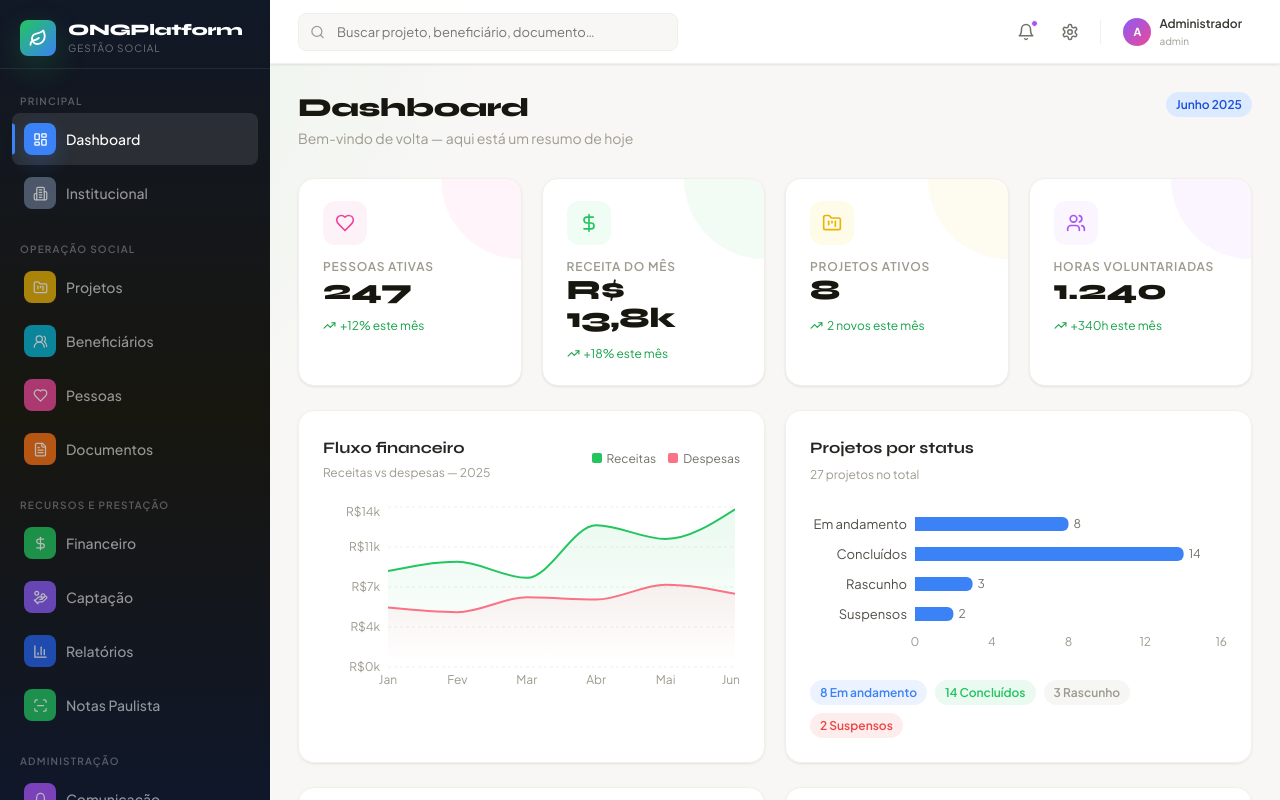
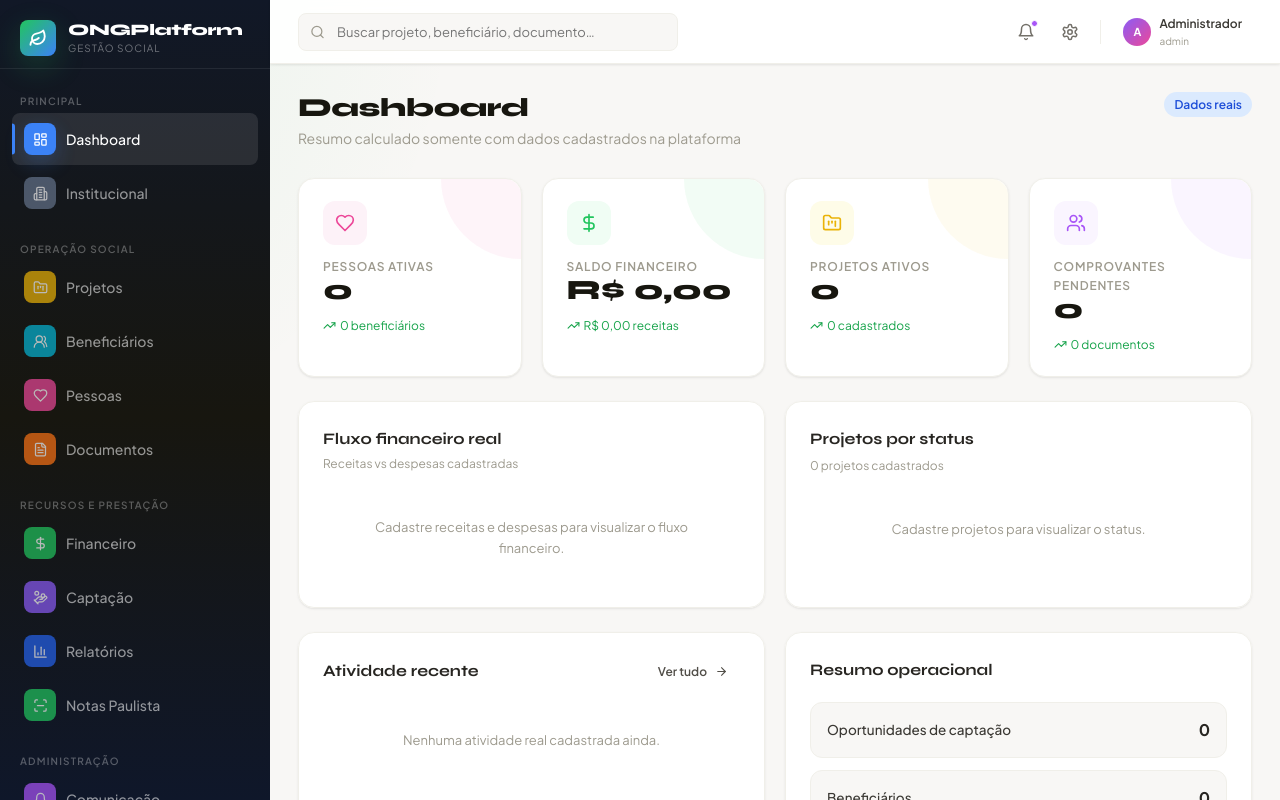
Before and after one commit to Klint-prog/ong-platform, a React (Vite) app: page / in a window 1280 px wide. Both pictures are taken after typing "name@example.com", "Sample123" into the empty fields and a click on the button "Entrar". Shown: the top 800 px of the page. Built offline with nearby package versions, Linux system fonts and the light colour scheme.

Commit message:
refactor: dashboard usar apenas dados persistidos reais

```diff
--- a/src/pages/dashboard/Dashboard.jsx
+++ b/src/pages/dashboard/Dashboard.jsx
@@ -1,204 +1,113 @@
 import { Users, DollarSign, FolderKanban, Heart, TrendingUp, TrendingDown, ArrowRight, CheckCircle2, Clock, AlertCircle } from 'lucide-react'
 import { AreaChart, Area, XAxis, YAxis, CartesianGrid, Tooltip, ResponsiveContainer, BarChart, Bar } from 'recharts'
+import { loadPessoas } from '../pessoas/pessoasStorage'
+import { carregarProjetos, statusConfig } from '../projetos/projetosData'
+import { listTransacoesStorage } from '../financeiro/transacoesStorage'
+import { listComprovantesStorage } from '../financeiro/comprovantesStorage'
+import { getOportunidades } from '../captacao/captacaoStorage'
+import { listarBeneficiarios } from '../beneficiarios/beneficiariosStorage'
+import { listarDocumentos } from '../documentos/documentosStorage'
 
-const fluxoMensal = [
-  { mes: 'Jan', receitas: 8400,  despesas: 5200 },
-  { mes: 'Fev', receitas: 9200,  despesas: 4800 },
-  { mes: 'Mar', receitas: 7800,  despesas: 6100 },
-  { mes: 'Abr', receitas: 12400, despesas: 5900 },
-  { mes: 'Mai', receitas: 11200, despesas: 7200 },
-  { mes: 'Jun', receitas: 13800, despesas: 6400 },
-]
+const fmt = (v) => `R$ ${Number(v || 0).toLocaleString('pt-BR', { minimumFractionDigits: 2 })}`
+const tipoIcon = { done: CheckCircle2, alert: AlertCircle, info: Clock }
+const meses = ['Jan', 'Fev', 'Mar', 'Abr', 'Mai', 'Jun', 'Jul', 'Ago', 'Set', 'Out', 'Nov', 'Dez']
 
-const projetosStatus = [
-  { status: 'Em andamento', total: 8,  cor: '#3b82f6' },
-  { status: 'Concluídos',   total: 14, cor: '#22c55e' },
-  { status: 'Rascunho',     total: 3,  cor: '#9d9a8e' },
-  { status: 'Suspensos',    total: 2,  cor: '#ef4444' },
-]
+function gerarFluxoMensal(transacoes) {
+  const mapa = new Map()
+  transacoes.forEach((t) => {
+    const data = t.data ? new Date(`${t.data}T12:00:00`) : null
+    if (!data || Number.isNaN(data.getTime())) return
+    const chave = `${data.getFullYear()}-${data.getMonth()}`
+    const atual = mapa.get(chave) || { mes: meses[data.getMonth()], receitas: 0, despesas: 0 }
+    if (t.tipo === 'RECEITA') atual.receitas += Number(t.valor || 0)
+    if (t.tipo === 'DESPESA') atual.despesas += Number(t.valor || 0)
+    mapa.set(chave, atual)
+  })
+  return Array.from(mapa.values())
+}
 
-const atividades = [
-  { tipo: 'done',   texto: 'Projeto "Horta Solidária" concluído',  tempo: '5 min atrás',  cor: '#22c55e' },
-  { tipo: 'alert',  texto: 'Doação de R$ 500 recebida de Maria S.', tempo: '32 min atrás', cor: '#eab308' },
-  { tipo: 'info',   texto: 'Nova voluntária: Ana Beatriz cadastrada',tempo: '1h atrás',    cor: '#a855f7' },
-  { tipo: 'done',   texto: 'Meta do mês atingida: 45 beneficiários', tempo: '2h atrás',   cor: '#22c55e' },
-  { tipo: 'alert',  texto: 'Pagamento de aluguel vence em 3 dias',  tempo: '3h atrás',    cor: '#ef4444' },
-]
+function gerarProjetosStatus(projetos) {
+  const contagem = projetos.reduce((acc, p) => ({ ...acc, [p.status]: (acc[p.status] || 0) + 1 }), {})
+  return Object.entries(contagem).map(([status, total]) => ({ status: statusConfig[status]?.label || status, total, cor: status === 'EM_ANDAMENTO' ? '#3b82f6' : status === 'CONCLUIDO' ? '#22c55e' : status === 'CANCELADO' ? '#ef4444' : '#9d9a8e' }))
+}
 
-const tarefasUrgentes = [
-  { titulo: 'Enviar relatório ao Ministério', projeto: 'Educação +', prazo: 'Hoje', prioridade: 'urgente' },
-  { titulo: 'Reunião com patrocinadores',     projeto: 'Saúde Rural', prazo: 'Amanhã', prioridade: 'alta' },
-  { titulo: 'Atualizar cadastro de voluntários', projeto: 'Geral', prazo: 'Sexta', prioridade: 'media' },
-]
-
-const STATS = [
-  { label: 'Pessoas ativas',      value: '247',   trend: '+12%',   up: true,  mod: 'mod-pessoas',    icon: Heart },
-  { label: 'Receita do mês',      value: 'R$ 13,8k', trend: '+18%', up: true, mod: 'mod-financeiro', icon: DollarSign },
-  { label: 'Projetos ativos',     value: '8',     trend: '2 novos', up: true,  mod: 'mod-projetos',   icon: FolderKanban },
-  { label: 'Horas voluntariadas', value: '1.240', trend: '+340h',  up: true,  mod: 'mod-comunicacao', icon: Users },
-]
-
-const tipoIcon = { done: CheckCircle2, alert: AlertCircle, info: Clock }
+function gerarAtividades({ transacoes, pessoas, projetos, beneficiarios, oportunidades, documentos, comprovantes }) {
+  const items = []
+  transacoes.slice(0, 2).forEach((t) => items.push({ tipo: t.tipo === 'RECEITA' ? 'done' : 'alert', texto: `${t.tipo === 'RECEITA' ? 'Receita' : 'Despesa'} cadastrada: ${t.descricao} — ${fmt(t.valor)}`, tempo: 'registro local', cor: t.tipo === 'RECEITA' ? '#22c55e' : '#ef4444' }))
+  pessoas.slice(0, 1).forEach((p) => items.push({ tipo: 'info', texto: `Pessoa cadastrada: ${p.nome}`, tempo: 'registro local', cor: '#a855f7' }))
+  projetos.slice(0, 1).forEach((p) => items.push({ tipo: 'done', texto: `Projeto cadastrado: ${p.nome}`, tempo: 'registro local', cor: '#3b82f6' }))
+  beneficiarios.slice(0, 1).forEach((b) => items.push({ tipo: 'info', texto: `Beneficiário cadastrado: ${b.nome}`, tempo: 'registro local', cor: '#22c55e' }))
+  oportunidades.slice(0, 1).forEach((o) => items.push({ tipo: 'alert', texto: `Oportunidade em captação: ${o.nome}`, tempo: 'registro local', cor: '#eab308' }))
+  documentos.slice(0, 1).forEach((d) => items.push({ tipo: 'info', texto: `Documento cadastrado: ${d.nome}`, tempo: 'registro local', cor: '#64748b' }))
+  comprovantes.filter((c) => c.status === 'PENDENTE').slice(0, 1).forEach((c) => items.push({ tipo: 'alert', texto: `Comprovante pendente: ${c.documento}`, tempo: 'validação pendente', cor: '#ef4444' }))
+  return items.slice(0, 6)
+}
 
 export default function Dashboard() {
+  const pessoas = loadPessoas()
+  const projetos = carregarProjetos()
+  const transacoes = listTransacoesStorage()
+  const comprovantes = listComprovantesStorage()
+  const oportunidades = getOportunidades()
+  const beneficiarios = listarBeneficiarios()
+  const documentos = listarDocumentos()
+
+  const fluxoMensal = gerarFluxoMensal(transacoes)
+  const projetosStatus = gerarProjetosStatus(projetos)
+  const receitasMes = transacoes.filter((t) => t.tipo === 'RECEITA' && t.status === 'RECEBIDA').reduce((acc, t) => acc + Number(t.valor || 0), 0)
+  const despesasMes = transacoes.filter((t) => t.tipo === 'DESPESA' && ['PAGA', 'APROVADA'].includes(t.status)).reduce((acc, t) => acc + Number(t.valor || 0), 0)
+  const saldo = receitasMes - despesasMes
+  const pessoasAtivas = pessoas.filter((p) => p.status !== 'INATIVO').length
+  const projetosAtivos = projetos.filter((p) => p.status === 'EM_ANDAMENTO').length
+  const comprovantesPendentes = comprovantes.filter((c) => c.status === 'PENDENTE').length
+  const atividades = gerarAtividades({ transacoes, pessoas, projetos, beneficiarios, oportunidades, documentos, comprovantes })
+
+  const stats = [
+    { label: 'Pessoas ativas', value: String(pessoasAtivas), trend: `${beneficiarios.length} beneficiários`, up: true, mod: 'mod-pessoas', icon: Heart },
+    { label: 'Saldo financeiro', value: fmt(saldo), trend: `${fmt(receitasMes)} receitas`, up: saldo >= 0, mod: 'mod-financeiro', icon: DollarSign },
+    { label: 'Projetos ativos', value: String(projetosAtivos), trend: `${projetos.length} cadastrados`, up: true, mod: 'mod-projetos', icon: FolderKanban },
+    { label: 'Comprovantes pendentes', value: String(comprovantesPendentes), trend: `${documentos.length} documentos`, up: comprovantesPendentes === 0, mod: 'mod-comunicacao', icon: Users },
+  ]
+
   return (
     <div className="mod-dashboard animate-fade-in">
       <div className="page-header">
-        <div>
-          <h1 className="page-title">Dashboard</h1>
-          <p className="page-subtitle">Bem-vindo de volta — aqui está um resumo de hoje</p>
-        </div>
-        <span className="badge badge-blue">Junho 2025</span>
+        <div><h1 className="page-title">Dashboard</h1><p className="page-subtitle">Resumo calculado somente com dados cadastrados na plataforma</p></div>
+        <span className="badge badge-blue">Dados reais</span>
       </div>
 
-      {/* Stat cards */}
       <div className="grid-4 animate-fade-up" style={{ marginBottom: 24 }}>
-        {STATS.map(({ label, value, trend, up, mod, icon: Icon }, i) => (
-          <div key={label} className={`stat-card ${mod} delay-${i + 1}`}>
-            <div className="stat-icon">
-              <Icon size={20} strokeWidth={2} />
-            </div>
-            <div>
-              <div className="stat-label">{label}</div>
-              <div className="stat-value">{value}</div>
-            </div>
-            <div className={`stat-trend ${up ? 'up' : 'down'}`}>
-              {up ? <TrendingUp size={13} /> : <TrendingDown size={13} />}
-              {trend} este mês
-            </div>
-          </div>
-        ))}
+        {stats.map(({ label, value, trend, up, mod, icon: Icon }, i) => <div key={label} className={`stat-card ${mod} delay-${i + 1}`}><div className="stat-icon"><Icon size={20} strokeWidth={2} /></div><div><div className="stat-label">{label}</div><div className="stat-value">{value}</div></div><div className={`stat-trend ${up ? 'up' : 'down'}`}>{up ? <TrendingUp size={13} /> : <TrendingDown size={13} />}{trend}</div></div>)}
       </div>
 
-      {/* Gráficos */}
       <div className="grid-2 animate-fade-up delay-2" style={{ marginBottom: 24 }}>
-        {/* Fluxo financeiro */}
         <div className="card">
-          <div style={{ display: 'flex', justifyContent: 'space-between', alignItems: 'center', marginBottom: 20 }}>
-            <div>
-              <div style={{ fontFamily: 'var(--font-display)', fontWeight: 700, fontSize: 16, color: 'var(--gray-800)' }}>
-                Fluxo financeiro
-              </div>
-              <div style={{ fontSize: 12, color: 'var(--gray-400)', marginTop: 2 }}>Receitas vs despesas — 2025</div>
-            </div>
-            <div style={{ display: 'flex', gap: 12, fontSize: 12 }}>
-              <span style={{ display: 'flex', alignItems: 'center', gap: 5, color: 'var(--gray-500)' }}>
-                <span style={{ width: 10, height: 10, borderRadius: 2, background: '#22c55e', display: 'inline-block' }}/>
-                Receitas
-              </span>
-              <span style={{ display: 'flex', alignItems: 'center', gap: 5, color: 'var(--gray-500)' }}>
-                <span style={{ width: 10, height: 10, borderRadius: 2, background: '#fb7185', display: 'inline-block' }}/>
-                Despesas
-              </span>
-            </div>
-          </div>
-          <ResponsiveContainer width="100%" height={200}>
-            <AreaChart data={fluxoMensal}>
-              <defs>
-                <linearGradient id="gReceita" x1="0" y1="0" x2="0" y2="1">
-                  <stop offset="5%" stopColor="#22c55e" stopOpacity={0.15}/>
-                  <stop offset="95%" stopColor="#22c55e" stopOpacity={0}/>
-                </linearGradient>
-                <linearGradient id="gDespesa" x1="0" y1="0" x2="0" y2="1">
-                  <stop offset="5%" stopColor="#fb7185" stopOpacity={0.15}/>
-                  <stop offset="95%" stopColor="#fb7185" stopOpacity={0}/>
-                </linearGradient>
-              </defs>
-              <CartesianGrid strokeDasharray="3 3" stroke="var(--gray-100)" vertical={false} />
-              <XAxis dataKey="mes" tick={{ fontSize: 12, fill: 'var(--gray-400)' }} axisLine={false} tickLine={false} />
-              <YAxis tick={{ fontSize: 12, fill: 'var(--gray-400)' }} axisLine={false} tickLine={false} tickFormatter={v => `R$${(v/1000).toFixed(0)}k`} />
-              <Tooltip formatter={(v, n) => [`R$ ${v.toLocaleString('pt-BR')}`, n === 'receitas' ? 'Receitas' : 'Despesas']} contentStyle={{ borderRadius: 10, border: '1px solid var(--gray-100)', fontSize: 13 }} />
-              <Area type="monotone" dataKey="receitas" stroke="#22c55e" strokeWidth={2} fill="url(#gReceita)" />
-              <Area type="monotone" dataKey="despesas" stroke="#fb7185" strokeWidth={2} fill="url(#gDespesa)" />
-            </AreaChart>
-          </ResponsiveContainer>
+          <div style={{ marginBottom: 20 }}><div style={{ fontFamily: 'var(--font-display)', fontWeight: 700, fontSize: 16, color: 'var(--gray-800)' }}>Fluxo financeiro real</div><div style={{ fontSize: 12, color: 'var(--gray-400)', marginTop: 2 }}>Receitas vs despesas cadastradas</div></div>
+          {fluxoMensal.length ? <ResponsiveContainer width="100%" height={200}><AreaChart data={fluxoMensal}><CartesianGrid strokeDasharray="3 3" stroke="var(--gray-100)" vertical={false} /><XAxis dataKey="mes" tick={{ fontSize: 12, fill: 'var(--gray-400)' }} axisLine={false} tickLine={false} /><YAxis tick={{ fontSize: 12, fill: 'var(--gray-400)' }} axisLine={false} tickLine={false} tickFormatter={v => `R$${(v / 1000).toFixed(0)}k`} /><Tooltip formatter={(v, n) => [fmt(v), n === 'receitas' ? 'Receitas' : 'Despesas']} contentStyle={{ borderRadius: 10, border: '1px solid var(--gray-100)', fontSize: 13 }} /><Area type="monotone" dataKey="receitas" stroke="#22c55e" strokeWidth={2} fill="#22c55e22" /><Area type="monotone" dataKey="despesas" stroke="#fb7185" strokeWidth={2} fill="#fb718522" /></AreaChart></ResponsiveContainer> : <EmptyState texto="Cadastre receitas e despesas para visualizar o fluxo financeiro." />}
         </div>
 
-        {/* Projetos por status */}
         <div className="card">
-          <div style={{ fontFamily: 'var(--font-display)', fontWeight: 700, fontSize: 16, color: 'var(--gray-800)', marginBottom: 4 }}>
-            Projetos por status
-          </div>
-          <div style={{ fontSize: 12, color: 'var(--gray-400)', marginBottom: 20 }}>27 projetos no total</div>
-          <ResponsiveContainer width="100%" height={160}>
-            <BarChart data={projetosStatus} layout="vertical" barSize={14}>
-              <XAxis type="number" tick={{ fontSize: 12, fill: 'var(--gray-400)' }} axisLine={false} tickLine={false} />
-              <YAxis type="category" dataKey="status" tick={{ fontSize: 13, fill: 'var(--gray-600)' }} axisLine={false} tickLine={false} width={100} />
-              <Tooltip contentStyle={{ borderRadius: 10, border: '1px solid var(--gray-100)', fontSize: 13 }} />
-              <Bar dataKey="total" radius={[0, 6, 6, 0]}
-                fill="#3b82f6"
-                label={{ position: 'right', fontSize: 12, fill: 'var(--gray-500)' }}
-              />
-            </BarChart>
-          </ResponsiveContainer>
-          <div style={{ display: 'flex', gap: 8, marginTop: 16, flexWrap: 'wrap' }}>
-            {projetosStatus.map(p => (
-              <span key={p.status} className="badge" style={{ background: p.cor + '18', color: p.cor }}>
-                {p.total} {p.status}
-              </span>
-            ))}
-          </div>
+          <div style={{ fontFamily: 'var(--font-display)', fontWeight: 700, fontSize: 16, color: 'var(--gray-800)', marginBottom: 4 }}>Projetos por status</div>
+          <div style={{ fontSize: 12, color: 'var(--gray-400)', marginBottom: 20 }}>{projetos.length} projetos cadastrados</div>
+          {projetosStatus.length ? <><ResponsiveContainer width="100%" height={160}><BarChart data={projetosStatus} layout="vertical" barSize={14}><XAxis type="number" tick={{ fontSize: 12, fill: 'var(--gray-400)' }} axisLine={false} tickLine={false} /><YAxis type="category" dataKey="status" tick={{ fontSize: 13, fill: 'var(--gray-600)' }} axisLine={false} tickLine={false} width={110} /><Tooltip contentStyle={{ borderRadius: 10, border: '1px solid var(--gray-100)', fontSize: 13 }} /><Bar dataKey="total" radius={[0, 6, 6, 0]} fill="#3b82f6" /></BarChart></ResponsiveContainer><div style={{ display: 'flex', gap: 8, marginTop: 16, flexWrap: 'wrap' }}>{projetosStatus.map(p => <span key={p.status} className="badge" style={{ background: p.cor + '18', color: p.cor }}>{p.total} {p.status}</span>)}</div></> : <EmptyState texto="Cadastre projetos para visualizar o status." />}
         </div>
       </div>
 
-      {/* Atividade + Tarefas */}
       <div className="grid-2 animate-fade-up delay-3">
-        {/* Atividade recente */}
         <div className="card">
-          <div style={{ display: 'flex', justifyContent: 'space-between', alignItems: 'center', marginBottom: 20 }}>
-            <div style={{ fontFamily: 'var(--font-display)', fontWeight: 700, fontSize: 16, color: 'var(--gray-800)' }}>
-              Atividade recente
-            </div>
-            <button className="btn btn-ghost btn-sm" style={{ fontSize: 12 }}>
-              Ver tudo <ArrowRight size={13} />
-            </button>
-          </div>
-          <div style={{ display: 'flex', flexDirection: 'column', gap: 16 }}>
-            {atividades.map((a, i) => {
-              const Icon = tipoIcon[a.tipo]
-              return (
-                <div key={i} style={{ display: 'flex', gap: 12, alignItems: 'flex-start' }}>
-                  <div style={{ width: 32, height: 32, borderRadius: '50%', background: a.cor + '18', display: 'flex', alignItems: 'center', justifyContent: 'center', flexShrink: 0, marginTop: 1 }}>
-                    <Icon size={15} color={a.cor} />
-                  </div>
-                  <div style={{ flex: 1 }}>
-                    <div style={{ fontSize: 13.5, color: 'var(--gray-700)', fontWeight: 500 }}>{a.texto}</div>
-                    <div style={{ fontSize: 11.5, color: 'var(--gray-400)', marginTop: 2 }}>{a.tempo}</div>
-                  </div>
-                </div>
-              )
-            })}
-          </div>
+          <div style={{ display: 'flex', justifyContent: 'space-between', alignItems: 'center', marginBottom: 20 }}><div style={{ fontFamily: 'var(--font-display)', fontWeight: 700, fontSize: 16, color: 'var(--gray-800)' }}>Atividade recente</div><button className="btn btn-ghost btn-sm" style={{ fontSize: 12 }}>Ver tudo <ArrowRight size={13} /></button></div>
+          <div style={{ display: 'flex', flexDirection: 'column', gap: 16 }}>{atividades.length ? atividades.map((a, i) => { const Icon = tipoIcon[a.tipo]; return <div key={i} style={{ display: 'flex', gap: 12, alignItems: 'flex-start' }}><div style={{ width: 32, height: 32, borderRadius: '50%', background: a.cor + '18', display: 'flex', alignItems: 'center', justifyContent: 'center', flexShrink: 0, marginTop: 1 }}><Icon size={15} color={a.cor} /></div><div style={{ flex: 1 }}><div style={{ fontSize: 13.5, color: 'var(--gray-700)', fontWeight: 500 }}>{a.texto}</div><div style={{ fontSize: 11.5, color: 'var(--gray-400)', marginTop: 2 }}>{a.tempo}</div></div></div> }) : <EmptyState texto="Nenhuma atividade real cadastrada ainda." />}</div>
         </div>
-
-        {/* Tarefas urgentes */}
-        <div className="card">
-          <div style={{ display: 'flex', justifyContent: 'space-between', alignItems: 'center', marginBottom: 20 }}>
-            <div style={{ fontFamily: 'var(--font-display)', fontWeight: 700, fontSize: 16, color: 'var(--gray-800)' }}>
-              Tarefas pendentes
-            </div>
-            <button className="btn btn-ghost btn-sm" style={{ fontSize: 12 }}>
-              Ver projetos <ArrowRight size={13} />
-            </button>
-          </div>
-          <div style={{ display: 'flex', flexDirection: 'column', gap: 12 }}>
-            {tarefasUrgentes.map((t, i) => (
-              <div key={i} style={{ padding: '14px 16px', background: 'var(--gray-50)', borderRadius: 'var(--radius-md)', display: 'flex', gap: 12, alignItems: 'center', border: '1px solid var(--gray-100)' }}>
-                <div style={{ flex: 1 }}>
-                  <div style={{ fontSize: 13.5, fontWeight: 600, color: 'var(--gray-800)' }}>{t.titulo}</div>
-                  <div style={{ fontSize: 12, color: 'var(--gray-400)', marginTop: 3 }}>Projeto: {t.projeto}</div>
-                </div>
-                <div style={{ display: 'flex', flexDirection: 'column', alignItems: 'flex-end', gap: 6, flexShrink: 0 }}>
-                  <span className={`badge badge-${t.prioridade === 'urgente' ? 'red' : t.prioridade === 'alta' ? 'yellow' : 'gray'}`}>
-                    {t.prioridade}
-                  </span>
-                  <span style={{ fontSize: 11, color: 'var(--gray-400)' }}>{t.prazo}</span>
-                </div>
-              </div>
-            ))}
-          </div>
-        </div>
+        <div className="card"><div style={{ fontFamily: 'var(--font-display)', fontWeight: 700, fontSize: 16, color: 'var(--gray-800)', marginBottom: 20 }}>Resumo operacional</div><div style={{ display: 'grid', gap: 12 }}><ResumoLinha label="Oportunidades de captação" valor={oportunidades.length} /><ResumoLinha label="Beneficiários" valor={beneficiarios.length} /><ResumoLinha label="Documentos" valor={documentos.length} /><ResumoLinha label="Comprovantes pendentes" valor={comprovantesPendentes} /></div></div>
       </div>
     </div>
   )
 }
+
+function EmptyState({ texto }) {
+  return <div style={{ padding: 24, textAlign: 'center', color: 'var(--gray-400)', fontSize: 13 }}>{texto}</div>
+}
+
+function ResumoLinha({ label, valor }) {
+  return <div style={{ padding: '14px 16px', background: 'var(--gray-50)', borderRadius: 'var(--radius-md)', display: 'flex', justifyContent: 'space-between', alignItems: 'center', border: '1px solid var(--gray-100)' }}><span style={{ fontSize: 13.5, color: 'var(--gray-700)', fontWeight: 500 }}>{label}</span><strong>{valor}</strong></div>
+}
```
